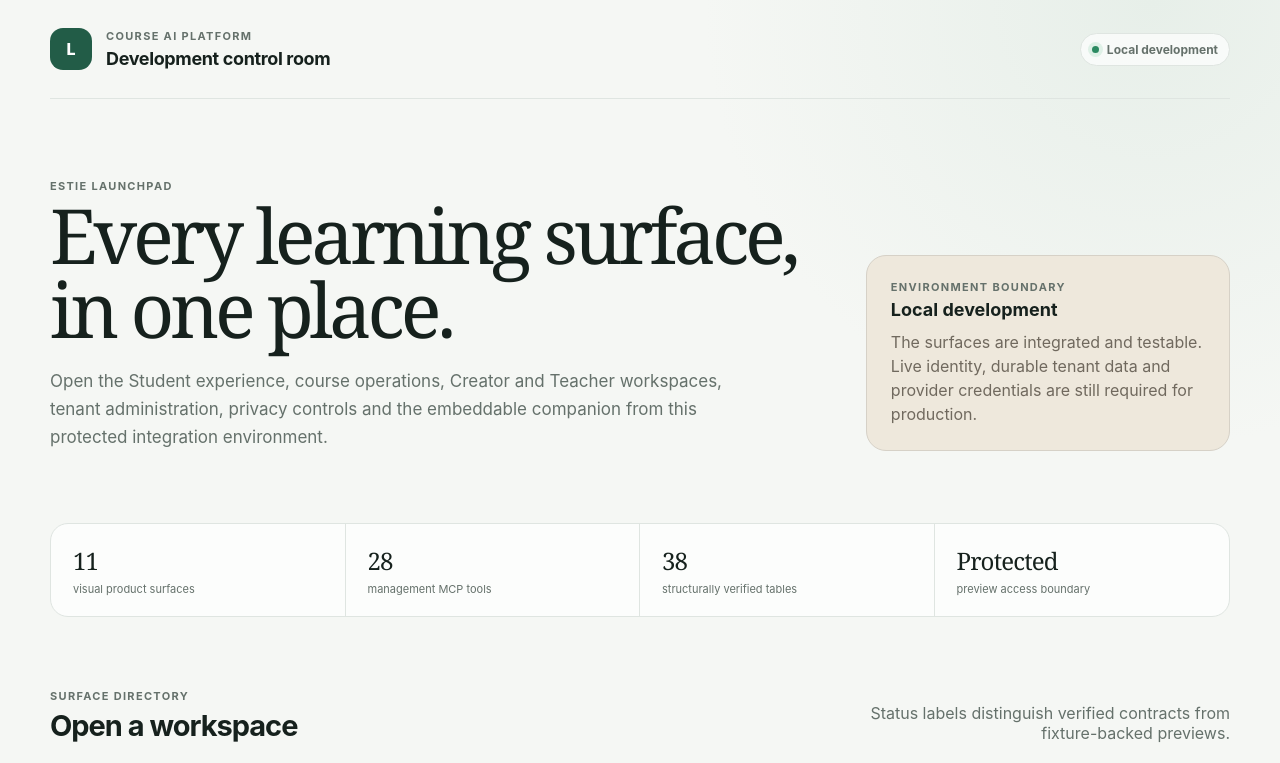
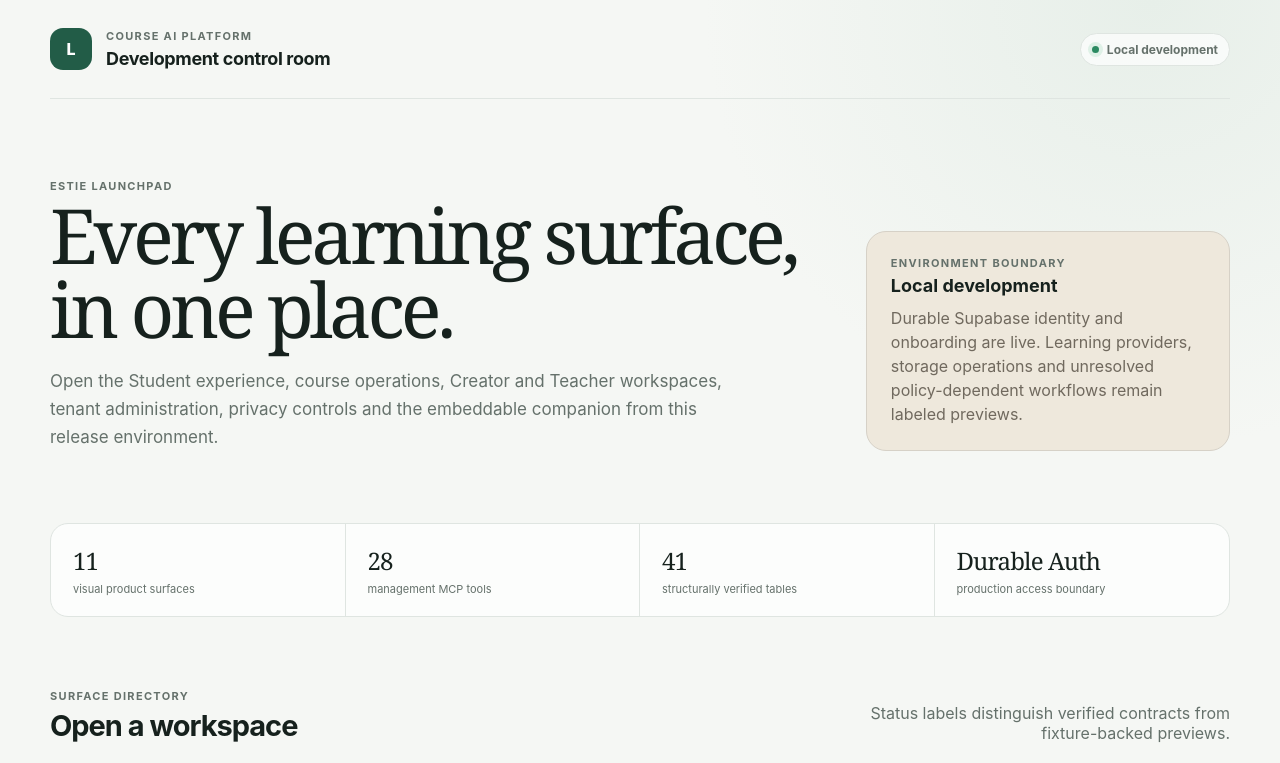
Before and after one commit to emielmadonna/Learnbot, a Next.js app in the folder apps/console/: page / in a window 1280 px wide. Shown: the top 763 px of the page. Built offline with nearby package versions, Linux system fonts and the light colour scheme.

Commit message:
fix: make production launch boundary truthful

```diff
--- a/apps/console/src/app/page.tsx
+++ b/apps/console/src/app/page.tsx
@@ -107,7 +107,7 @@ export default function HomePage() {
           <p className="lede">
             Open the Student experience, course operations, Creator and Teacher
             workspaces, tenant administration, privacy controls and the
-            embeddable companion from this protected integration environment.
+            embeddable companion from this release environment.
           </p>
         </div>
         <aside className="sprint">
@@ -116,9 +116,9 @@ export default function HomePage() {
             {isFixturePreview ? "Private preview · fixture data" : environmentLabel}
           </strong>
           <p>
-            The surfaces are integrated and testable. Live identity, durable
-            tenant data and provider credentials are still required for
-            production.
+            {isFixturePreview
+              ? "The visual surfaces are integrated and testable with explicitly labeled fixture data."
+              : "Durable Supabase identity and onboarding are live. Learning providers, storage operations and unresolved policy-dependent workflows remain labeled previews."}
           </p>
         </aside>
       </section>
@@ -126,8 +126,11 @@ export default function HomePage() {
       <section className="launchStrip" aria-label="Launch inventory">
         <article><strong>11</strong><span>visual product surfaces</span></article>
         <article><strong>28</strong><span>management MCP tools</span></article>
-        <article><strong>38</strong><span>structurally verified tables</span></article>
-        <article><strong>Protected</strong><span>preview access boundary</span></article>
+        <article><strong>41</strong><span>structurally verified tables</span></article>
+        <article>
+          <strong>{isFixturePreview ? "Protected" : "Durable Auth"}</strong>
+          <span>{isFixturePreview ? "preview access boundary" : "production access boundary"}</span>
+        </article>
       </section>
 
       <section aria-labelledby="modules-heading">
```
